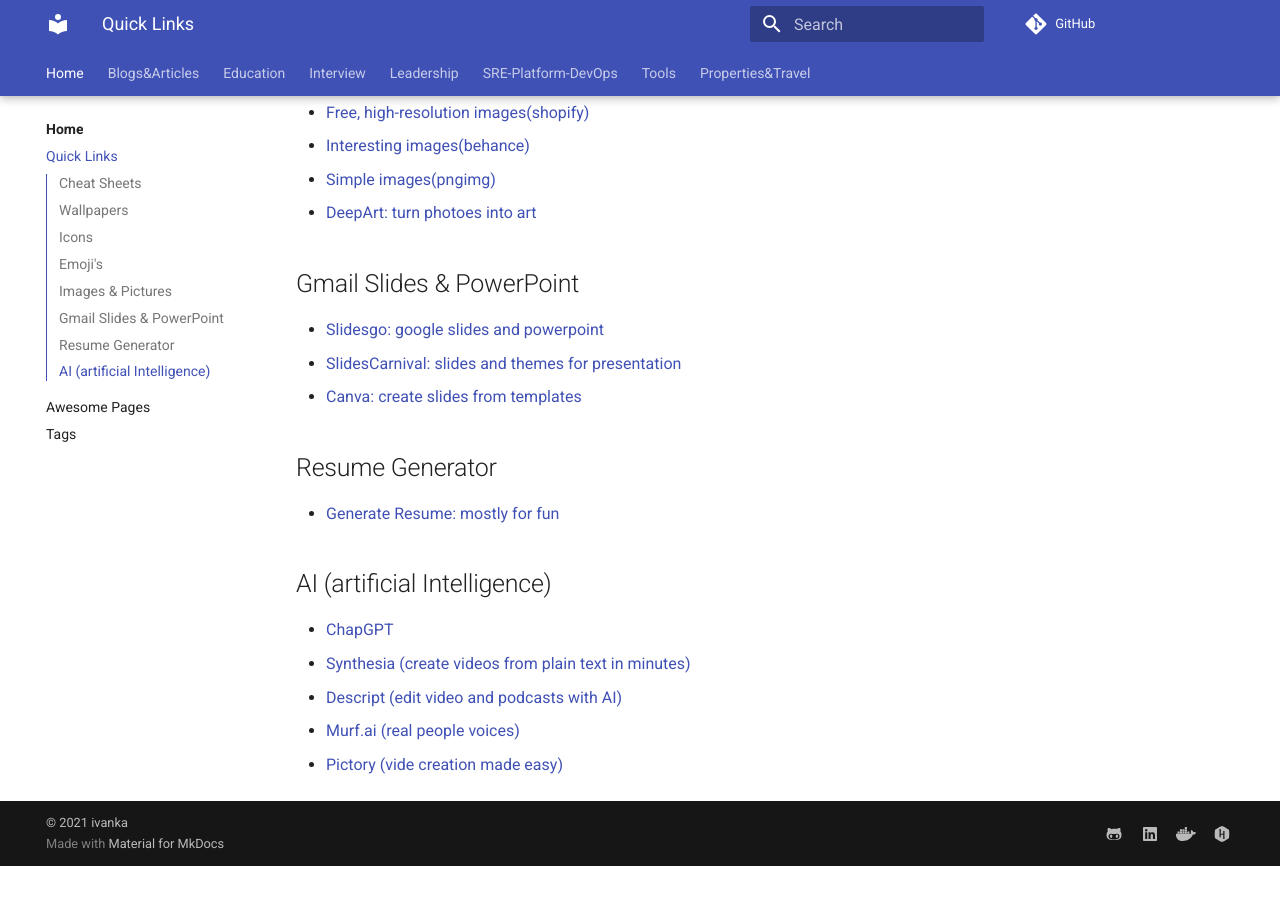
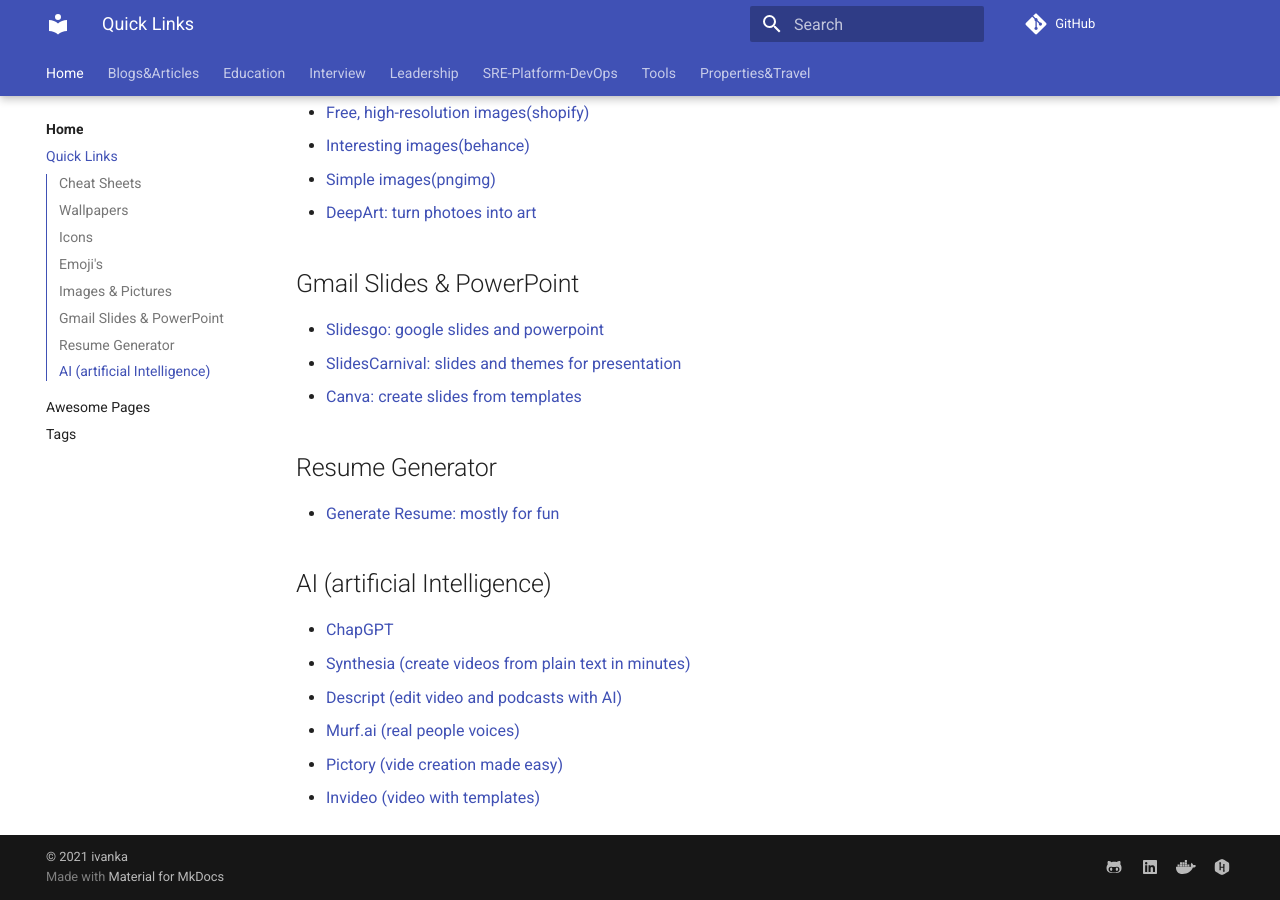
Before and after one commit to ivankatliarchuk/knowledge-base, an MkDocs documentation site: the page built from docs/quicklinks.md, in a window 1280 px wide and 900 px high, scrolled down 921 px. Built offline with MkDocs 1.6.1 and Material for MkDocs 9.7.7, drawn with Linux system fonts in a browser that asks for light colours; comment, search, counter and statistics services are not loaded; before the commit the page ends 1787 px from its top, so only the background shows below that.

Commit message:
added video from templates
Signed-off-by: ivan katliarchuk <ivan.katliarchuk@gmail.com>

```diff
--- a/docs/quicklinks.md
+++ b/docs/quicklinks.md
@@ -55,6 +55,7 @@
 - [Descript (edit video and podcasts with AI)](https://www.descript.com/)
 - [Murf.ai (real people voices)](https://murf.ai/)
 - [Pictory (vide creation made easy)](https://pictory.ai/)
+- [Invideo (video with templates)](https://invideo.io)
 
 <!-- resource links -->
 [top-wallpapers]: https://wallhaven.cc/toplist
```
